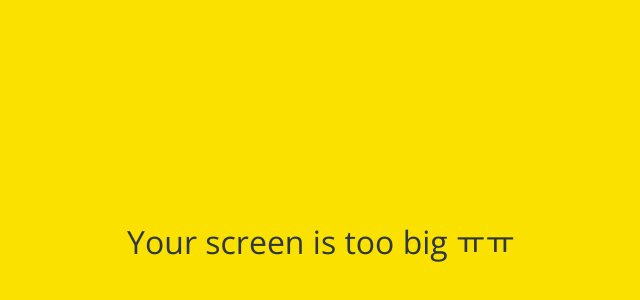
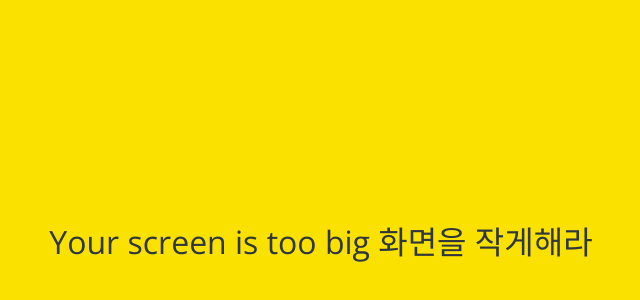
Before and after one commit to leerevir/kokoa-clone-2022, a plain HTML site: page more.html in a window 1280 px wide. Shown: the part 158-458 px from the top of the page, without its empty margins (319-959 px from the left). Drawn offline with nearby package versions, Linux system fonts and the light colour scheme.

Commit message:
ㅠㅠ ->화면작게

```diff
--- a/more.html
+++ b/more.html
@@ -90,7 +90,7 @@
     </nav>
 
     <div id="no-mobile">
-      <span>Your screen is too big ㅠㅠ</span>
+      <span>Your screen is too big 화면을 작게해라</span>
   </div>
 
     <script
```
